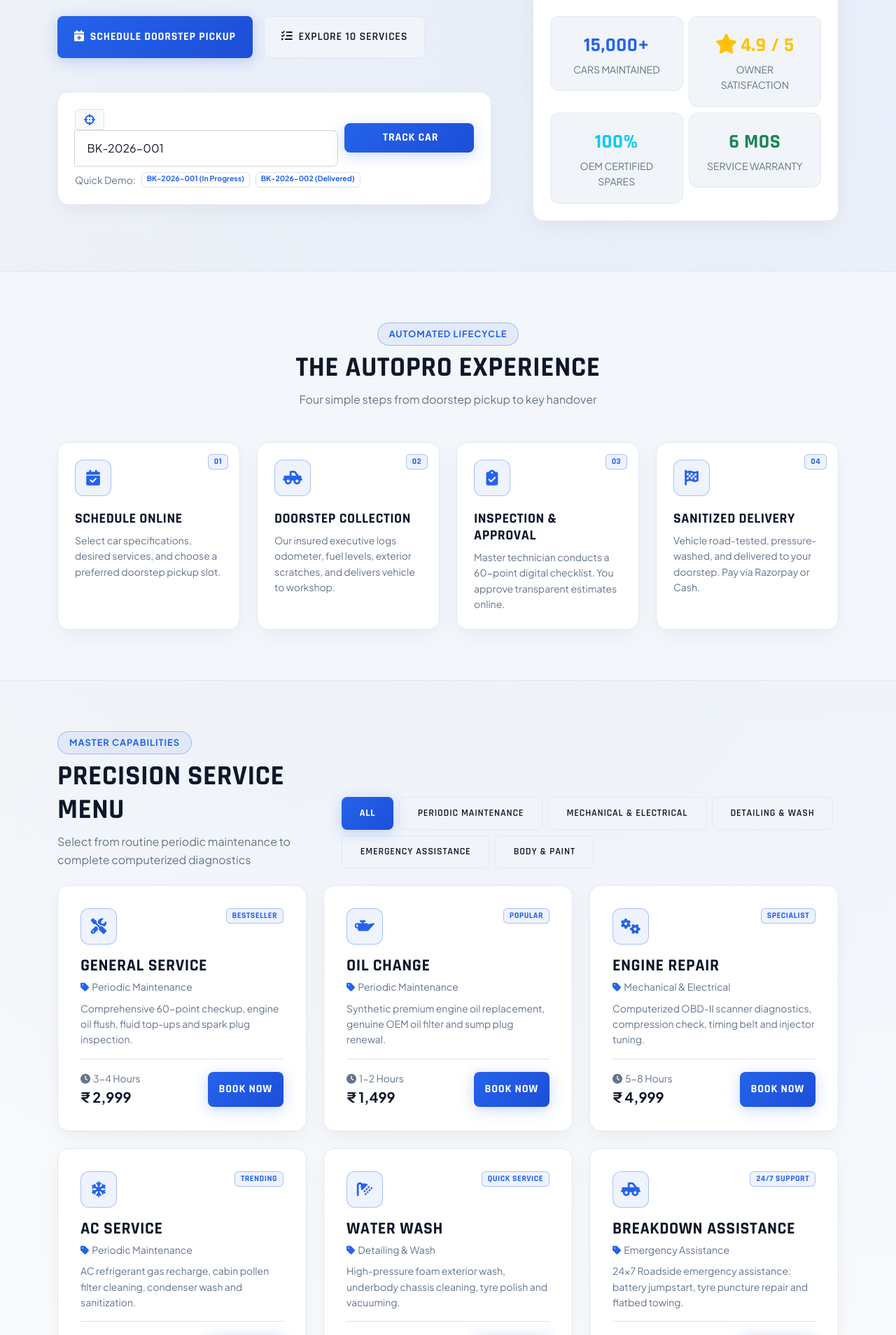
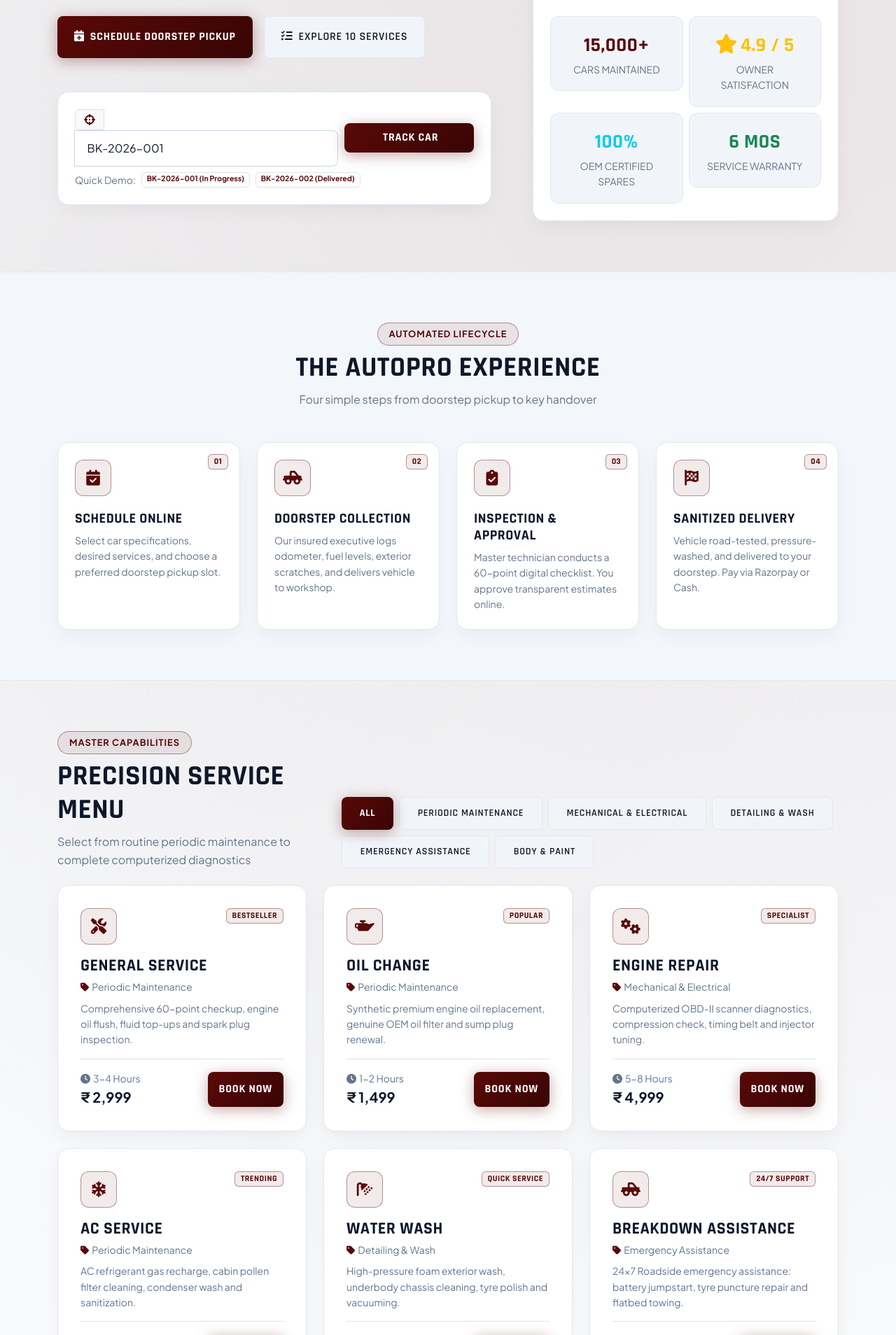
Before and after one commit to Harry778844/car-servicing-platform, a PHP site: page /index.html in a window 1280 px wide. Shown: the part 505-2413 px from the top of the page at 70% size. Run offline with PHP 8.4, Linux system fonts and the light colour scheme.

Commit message:
feat: Add #590907 (Royal Wine) accent color option as primary palette

```diff
--- a/assets/css/premium.css
+++ b/assets/css/premium.css
@@ -2,10 +2,11 @@
    AutoPro - Ultra-Premium Luxury Automotive Styling Suite
    Theme: Pure Light Luxury Theme
    Palettes:
-     1. Sapphire Blue (#2563eb) - Default
-     2. Champagne Gold (#d97706)
-     3. Emerald Velocity (#059669)
-     4. Scuderia Crimson (#dc2626)
+     1. Royal Wine (#590907) - Default
+     2. Sapphire Blue (#2563eb)
+     3. Champagne Gold (#d97706)
+     4. Emerald Velocity (#059669)
+     5. Scuderia Crimson (#dc2626)
    =================================================================== */
 
 @import url('https://fonts.googleapis.com/css2?family=Plus+Jakarta+Sans:wght@300;400;500;600;700;800&family=Rajdhani:wght@500;600;700;800&display=swap');
@@ -53,7 +54,19 @@
 /* ===================================================================
    2. ACCENT COLOR PALETTES
    =================================================================== */
-:root, [data-palette="blue"], [data-palette="cyan"] {
+:root, [data-palette="wine"] {
+  --accent: #590907;
+  --accent-hover: #780d0a;
+  --accent-glow: 0 4px 20px rgba(89, 9, 7, 0.35);
+  --accent-subtle: rgba(89, 9, 7, 0.08);
+  --border-glow: rgba(89, 9, 7, 0.4);
+  --btn-text: #ffffff;
+  --gradient-btn: linear-gradient(135deg, #590907 0%, #380504 100%);
+  --gradient-btn-hover: linear-gradient(135deg, #780d0a 0%, #590907 100%);
+  --theme-ambient: radial-gradient(circle at 85% 10%, rgba(89, 9, 7, 0.09) 0%, transparent 45%);
+}
+
+[data-palette="blue"], [data-palette="cyan"] {
   --accent: #2563eb;
   --accent-hover: #1d4ed8;
   --accent-glow: 0 4px 20px rgba(37, 99, 235, 0.25);
--- a/assets/js/react-app.jsx
+++ b/assets/js/react-app.jsx
@@ -38,6 +38,7 @@ const STATUS_PIPELINE = [
 
 // Luxury Palettes
 const PALETTES = [
+  { id: 'wine', name: 'Royal Wine (#590907)', color: '#590907' },
   { id: 'blue', name: 'Sapphire Blue', color: '#2563eb' },
   { id: 'gold', name: 'Champagne Gold', color: '#d97706' },
   { id: 'emerald', name: 'Emerald Velocity', color: '#059669' },
@@ -107,7 +108,7 @@ const INITIAL_BOOKINGS = [
 ];
 
 function AutoProApp() {
-  const [currentPalette, setCurrentPalette] = useState('blue');
+  const [currentPalette, setCurrentPalette] = useState('wine');
   const [bookings, setBookings] = useState(INITIAL_BOOKINGS);
   const [activeTrackingQuery, setActiveTrackingQuery] = useState('BK-2026-001');
   const [selectedCategory, setSelectedCategory] = useState('All');
--- a/index.html
+++ b/index.html
@@ -1,5 +1,5 @@
 <!DOCTYPE html>
-<html lang="en" data-palette="blue">
+<html lang="en" data-palette="wine">
 <head>
     <meta charset="UTF-8">
     <meta name="viewport" content="width=device-width, initial-scale=1.0">
@@ -29,8 +29,8 @@
     <div id="react-root">
         <!-- Initial Skeleton / Loading Screen before React hydrates in Light Mode -->
         <div class="d-flex flex-column align-items-center justify-content-center min-vh-100" style="background-color: #f8fafc; color: #0f172a;">
-            <div class="spinner-grow text-primary mb-3" style="width: 3rem; height: 3rem;" role="status"></div>
-            <h3 class="fw-bold brand-logo">AUTO<span style="color: #2563eb;">PRO</span></h3>
+            <div class="spinner-grow mb-3" style="width: 3rem; height: 3rem; color: #590907;" role="status"></div>
+            <h3 class="fw-bold brand-logo">AUTO<span style="color: #590907;">PRO</span></h3>
             <p class="text-muted small">Initializing AutoPro Light Suite & Telematics...</p>
         </div>
     </div>
```
